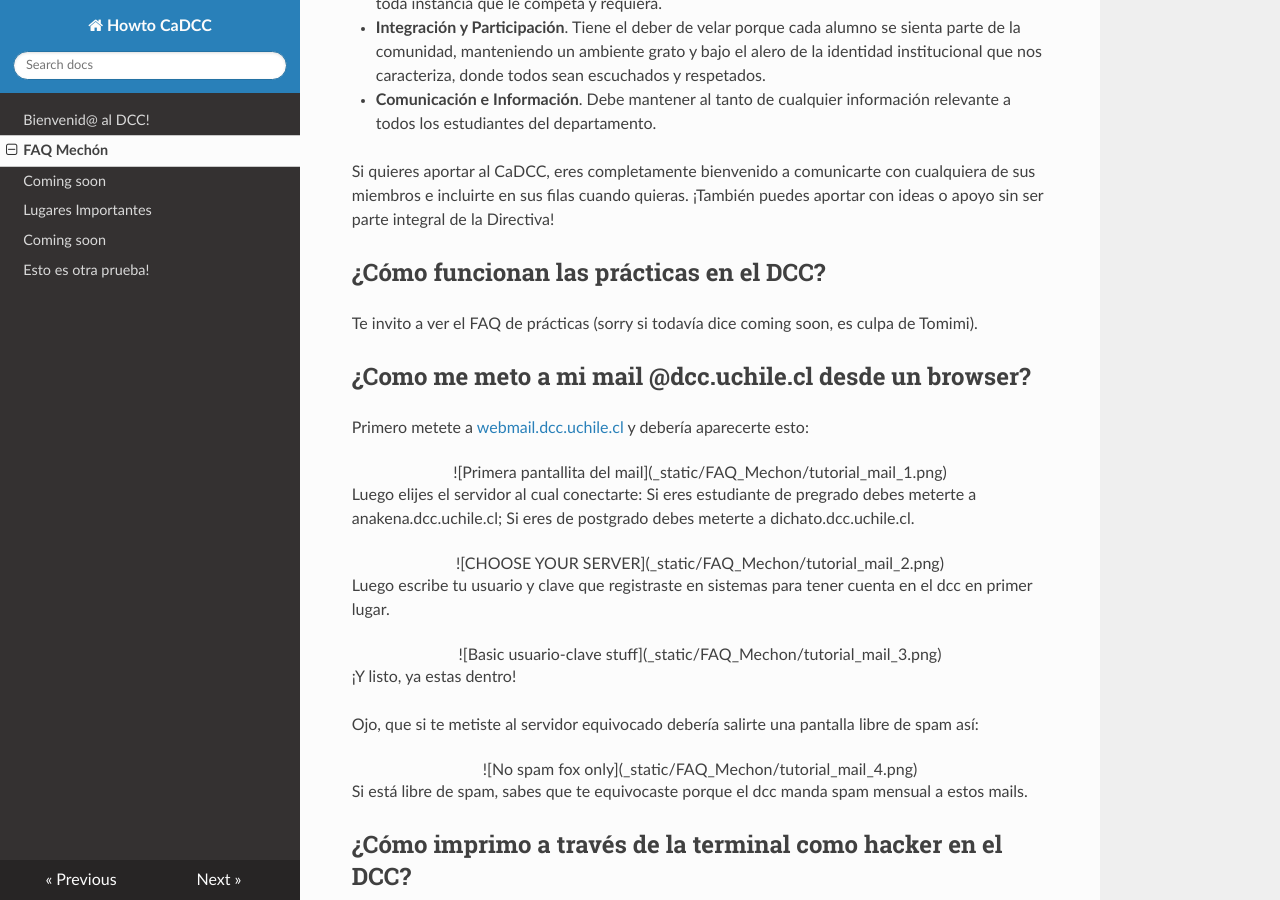
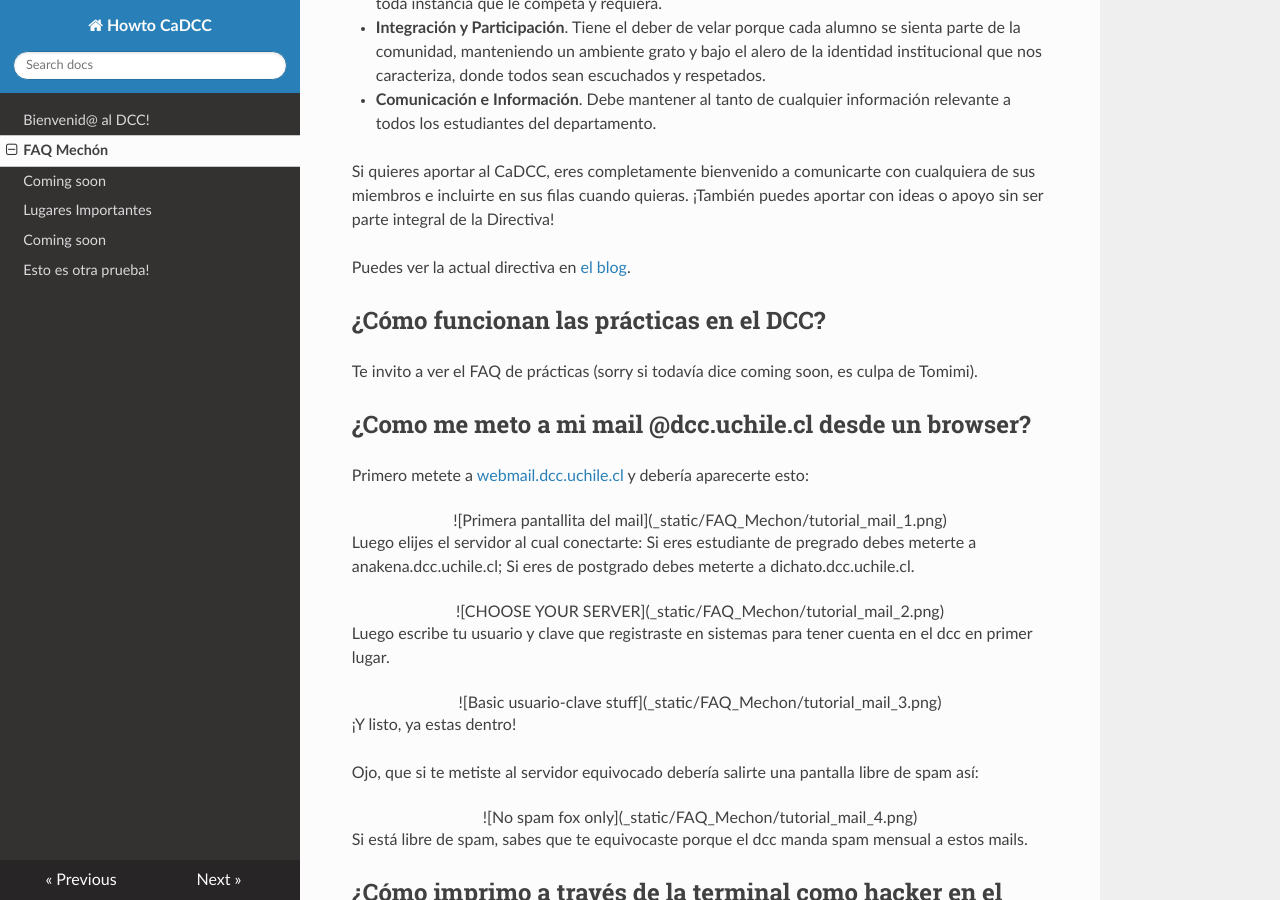
Before and after one commit to cadcc/howto, an MkDocs documentation site: the page built from docs/FAQ Mechón.md, in a window 1280 px wide and 900 px high, scrolled down 3155 px. Built offline with MkDocs 1.6.1, drawn with Linux system fonts in a browser that asks for light colours; nearby versions of some CDN libraries.

Commit message:
Added link a directiva

```diff
--- a/docs/FAQ Mechón.md
+++ b/docs/FAQ Mechón.md
@@ -90,6 +90,8 @@ Siendo formales, el CaDCC tiene tres principales compromisos con la comunidad:
 
 Si quieres aportar al CaDCC, eres completamente bienvenido a comunicarte con cualquiera de sus miembros e incluirte en sus filas cuando quieras. ¡También puedes aportar con ideas o apoyo sin ser parte integral de la Directiva!
 
+Puedes ver la actual directiva en [el blog](https://www.cadcc.cl/directiva/).
+
 ## ¿Cómo funcionan las prácticas en el DCC?
 
 Te invito a ver el FAQ de prácticas (sorry si todavía dice coming soon, es culpa de Tomimi).
```
